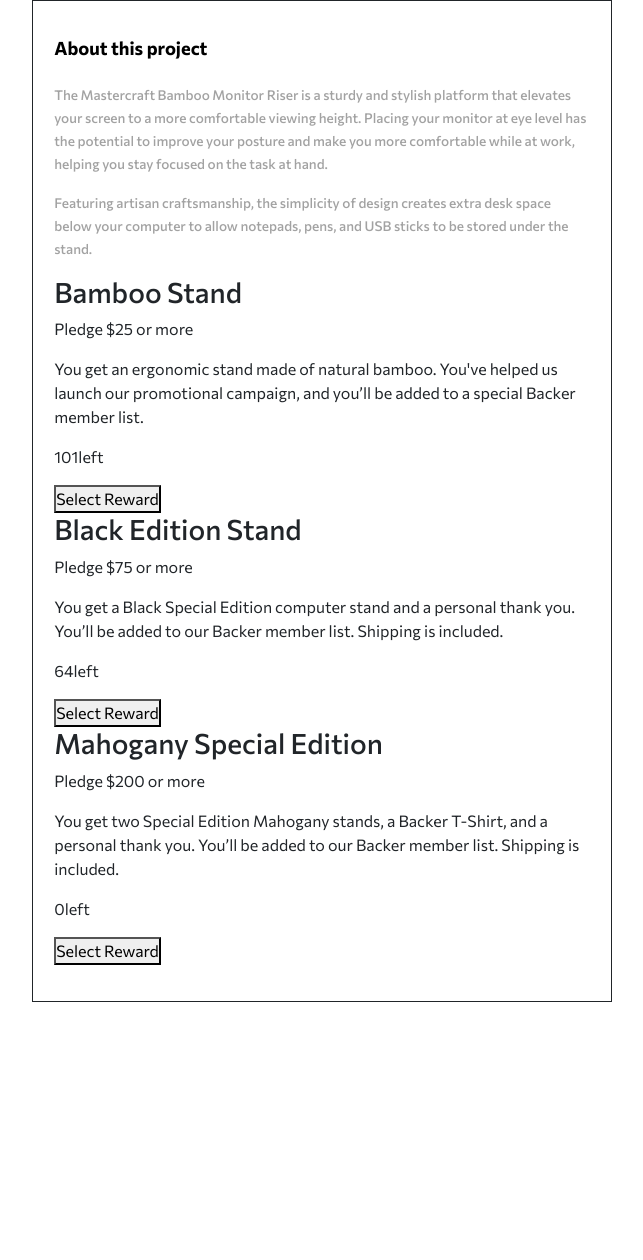
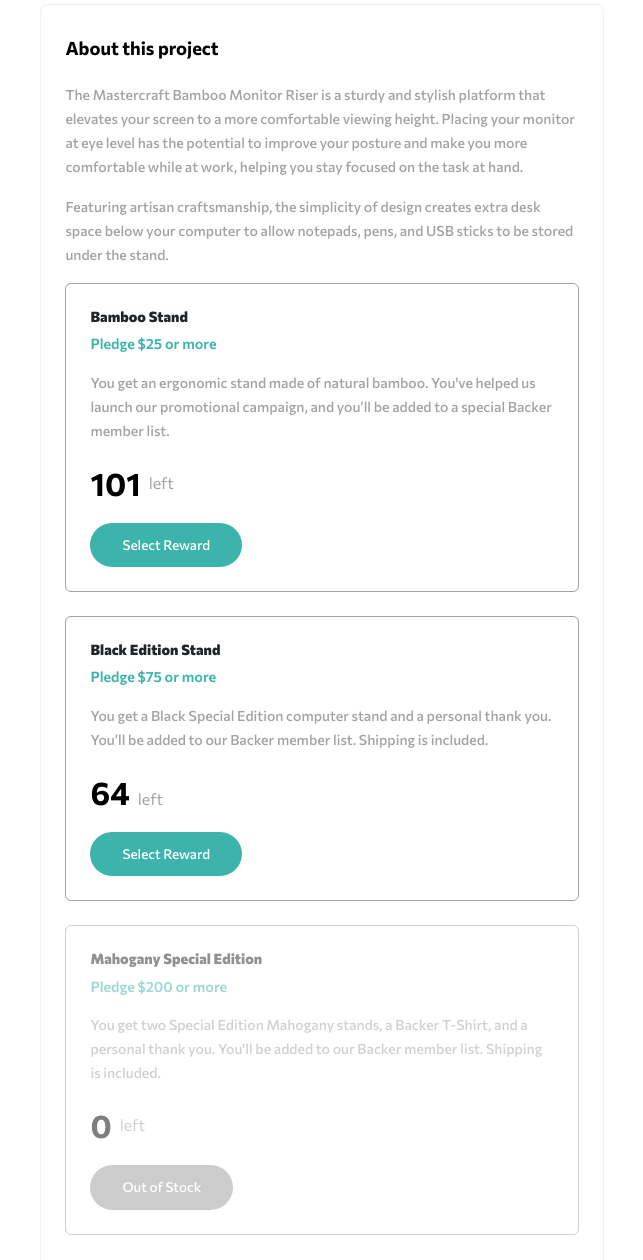
Before and after one commit to Kasp96/Crowdfunding-product-page, a plain HTML site: page index.html in a window 1280 px wide. Shown: the part 976-2236 px from the top of the page, without its empty margins (318-961 px from the left). Before the commit the page ends 1978 px from the top, so only its background shows below. Drawn offline with nearby package versions, Linux system fonts and the light colour scheme; files whose address does not match are found by name.

Commit message:
style project-info section on mobile devices

```diff
--- a/index.html
+++ b/index.html
@@ -72,7 +72,8 @@
                 </div>
                 <div class="progress-bar"></div>
             </div>
-            <div class="project-info border border-dark">
+
+            <div class="project-info">
                 <h2 class="project-info-heading">About this project
                 </h2>
                 <p class="project-info-description">
@@ -86,33 +87,33 @@
                     desk space below your
                     computer
                     to allow notepads, pens, and USB sticks to be stored under the stand.</p>
-                <div class="available-options">
-                    <div class="reward-card">
+                <div class="available-options d-flex flex-column gap-4">
+                    <div class="reward-card p-4">
                         <h3 class="reward-heading">Bamboo Stand</h3>
                         <p class="pledge">Pledge $25 or more</p>
                         <p class="reward-description">You get an ergonomic stand made of natural bamboo. You've helped
                             us launch our promotional campaign, and
                             you’ll be added to a special Backer member list.</p>
-                        <p class="availability"><span class="bold">101</span>left</p>
-                        <button class="select-reward">Select Reward
+                        <p class="availability d-flex align-items-center"><span class="bold me-2">101</span>left</p>
+                        <button class="reward-button">Select Reward
                         </button>
                     </div>
-                    <div class="reward-card">
+                    <div class="reward-card p-4">
                         <h3 class="reward-heading">Black Edition Stand</h3>
                         <p class="pledge">Pledge $75 or more</p>
                         <p class="reward-description">You get a Black Special Edition computer stand and a personal thank you. You’ll be added to our Backer
                             member list. Shipping is included.</p>
-                        <p class="availability"><span class="bold">64</span>left</p>
-                        <button class="select-reward">Select Reward
+                        <p class="availability"><span class="bold me-2">64</span>left</p>
+                        <button class="reward-button">Select Reward
                         </button>
                     </div>
-                    <div class="reward-card">
+                    <div class="reward-card p-4 expired">
                         <h3 class="reward-heading">Mahogany Special Edition</h3>
                         <p class="pledge">Pledge $200 or more</p>
-                        <p class="reward-description">You get two Special Edition Mahogany stands, a Backer T-Shirt, and a personal thank you. You’ll be added
-                            to our Backer member list. Shipping is included.</p>
-                        <p class="availability"><span class="bold">0</span>left</p>
-                        <button class="select-reward">Select Reward
+                        <p class="reward-description">You get two Special Edition Mahogany stands, a Backer T-Shirt, and a personal thank you. You'll be added to our Backer member list. Shipping is included.</p>
+                        <p class="availability d-flex align-items-center"><span class="bold me-2">0</span>left
+                        </p>
+                        <button class="reward-button out-stock">Out of Stock
                         </button>
                     </div>
                 </div>
--- a/src/sass/_reset.scss
+++ b/src/sass/_reset.scss
@@ -32,6 +32,14 @@
 	font-family: inherit;
 }
 
+button {
+	display: block;
+	border: none;
+	border-radius: 30px;
+	background-color: var(--clr-cyan-400);
+	color: var(--clr-white);
+}
+
 button,
 .burger-btn,
 .burger-close,
--- a/src/sass/_style.scss
+++ b/src/sass/_style.scss
@@ -13,9 +13,10 @@
 .hero-shadow {
 	top: 0;
 	left: 0;
+
 	width: 100%;
-	height: 100vh;
-	background-color: rgba(0, 0, 0, 0.1);
+	height: 100dvh;
+	background-color: rgba(0, 0, 0, 0.03);
 }
 .nav-shade {
 	display: none;
@@ -86,10 +87,12 @@
 	gap: 1.5rem;
 
 	.project-card,
-	.stats-card {
-		max-width: 85%;
+	.stats-card,
+	.project-info {
+		max-width: 88%;
 		width: 375px;
 		background-color: var(--clr-white);
+		border: 1px solid var(--clr-gray-100);
 		border-radius: 8px;
 	}
 
@@ -109,7 +112,7 @@
 			padding-inline: 10px;
 			padding-bottom: 5px;
 			font-size: 0.85rem;
-			font-weight: 400;
+			font-weight: 500;
 			line-height: 25px;
 			color: var(--clr-gray);
 		}
@@ -117,14 +120,9 @@
 			margin-bottom: 2.5rem;
 
 			.back-btn {
-				display: block;
 				padding: 10px 45px;
-				border: none;
-				border-radius: 30px;
-				background-color: var(--clr-cyan-400);
-				color: var(--clr-white);
 				font-size: 0.95rem;
-				font-weight: 600;
+				font-weight: 700;
 			}
 		}
 	}
@@ -175,7 +173,8 @@
 		}
 	}
 	.project-info {
-		padding: 2.25rem 1.35rem;
+		padding: 2rem 1.5rem;
+		width: 100%;
 		margin: 0 1.85rem;
 
 		.project-info-heading {
@@ -184,12 +183,47 @@
 			font-weight: 700;
 			color: var(--clr-black);
 		}
-		.project-info-description {
-			font-size: 0.85rem;
+		.project-info-description,
+		.reward-description {
+			font-size: 0.88rem;
 			font-weight: 500;
-			line-height: 23px;
+			line-height: 24px;
 			color: var(--clr-gray-700);
+		}
+
+		.reward-card {
+			border: 1px solid var(--clr-gray-700);
+			border-radius: 6px;
+
+			.reward-heading {
+				font-size: 0.9rem;
+				font-weight: 800;
+			}
+			.pledge {
+				font-size: 0.9rem;
+				font-weight: 600;
+				color: var(--clr-cyan-400);
+			}
+			.availability {
+				font-size: 1rem;
+				color: var(--clr-gray-700);
+			}
+			.bold {
+				font-size: 2rem;
+				font-weight: 700;
+				color: var(--clr-black);
+			}
+			.reward-button {
+				padding: 0.75rem 2rem;
+				font-size: 0.85rem;
+				font-weight: 500;
+			}
+		}
+		.expired {
+			opacity: 0.5;
+		}
+		.out-stock {
+			filter: grayscale(1);
 		}
 	}
 }
-// rozkminic gdzie wlozyc klase show mobile nav
```
Also changed, not shown: dist/css/main-min.css, 1 other file.
